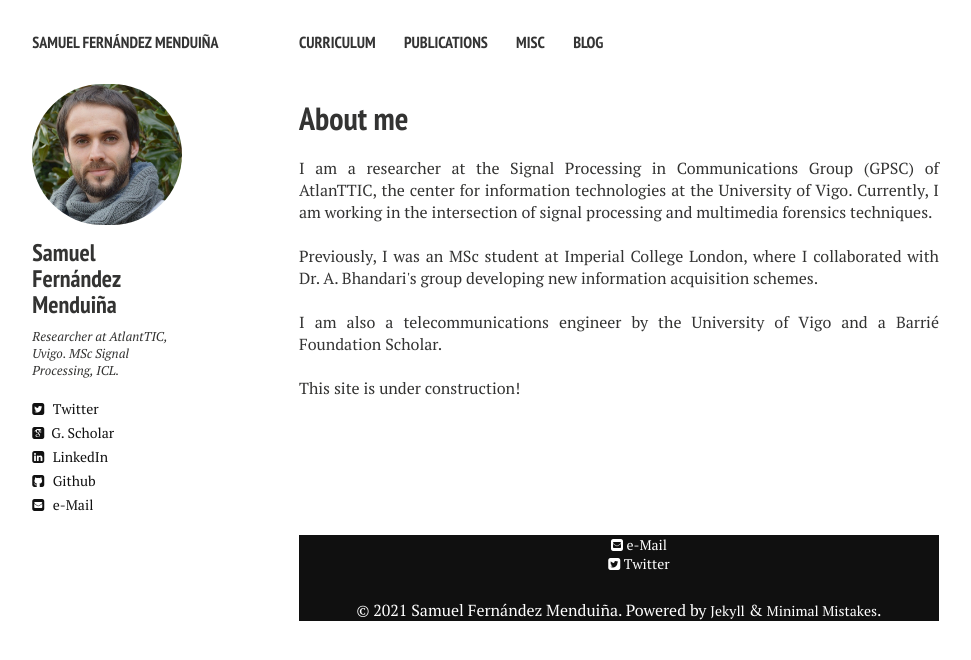
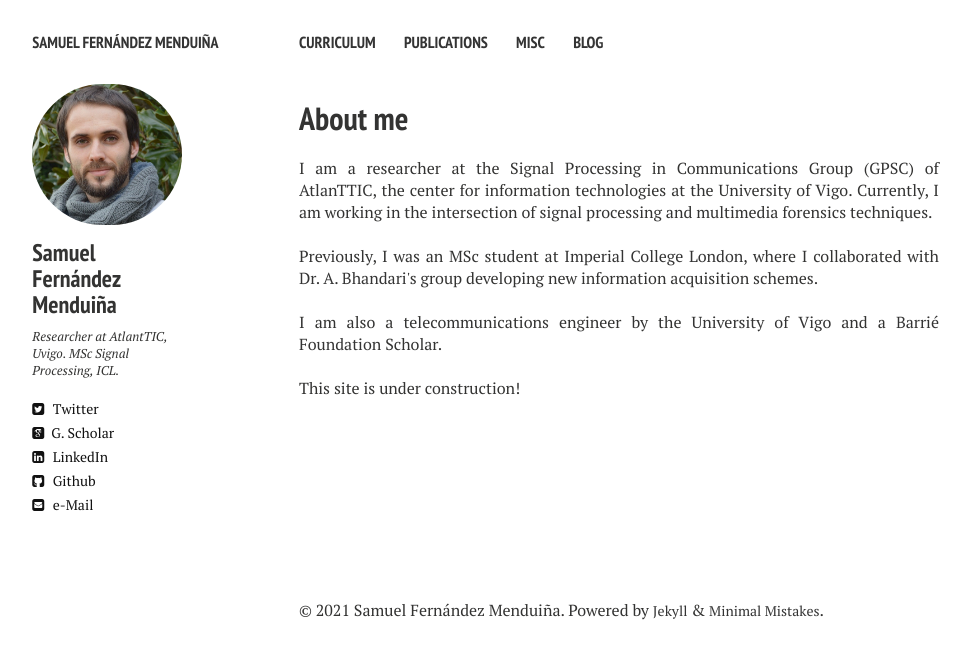
Before and after one commit to sf219/sfweb, a Jekyll site: the page built from index.md, in a window 1280 px wide. Shown: the top 660 px of the page, without its empty margins (21-992 px from the left). Built offline with Jekyll 4.4.1, drawn with Linux system fonts in a browser that asks for light colours; nearby versions of some CDN libraries.

Commit message:
Update _footer.html

```diff
--- a/_includes/_footer.html
+++ b/_includes/_footer.html
@@ -4,11 +4,6 @@
 <head>
 <style>
 #div1 {
-    width: 100%;
-    margin: auto;
-    background-color: #101010;
-    color: #ffffff;
-    text-align: center;
 }
 </head>
 </style>
@@ -29,7 +24,7 @@
     {% endif %}
   </ul>
 </div>
-<div class="page__footer-copyright">&copy; {{ site.time | date: '%Y' }} {{ site.name | default: site.title }}. {{ site.data.ui-text[site.locale].powered_by | default: "Powered by" }} <a style="color:#ffffff" href="https://jekyllrb.com" rel="nofollow">Jekyll</a> &amp; <a style="color:#ffffff" href="https://mademistakes.com/work/minimal-mistakes-jekyll-theme/" rel="nofollow">Minimal Mistakes</a>.</div>
+<div class="page__footer-copyright">&copy; {{ site.time | date: '%Y' }} {{ site.name | default: site.title }}. {{ site.data.ui-text[site.locale].powered_by | default: "Powered by" }} <a href="https://jekyllrb.com" rel="nofollow">Jekyll</a> &amp; <a href="https://mademistakes.com/work/minimal-mistakes-jekyll-theme/" rel="nofollow">Minimal Mistakes</a>.</div>
 </div>
     </body>
 </html>
```
